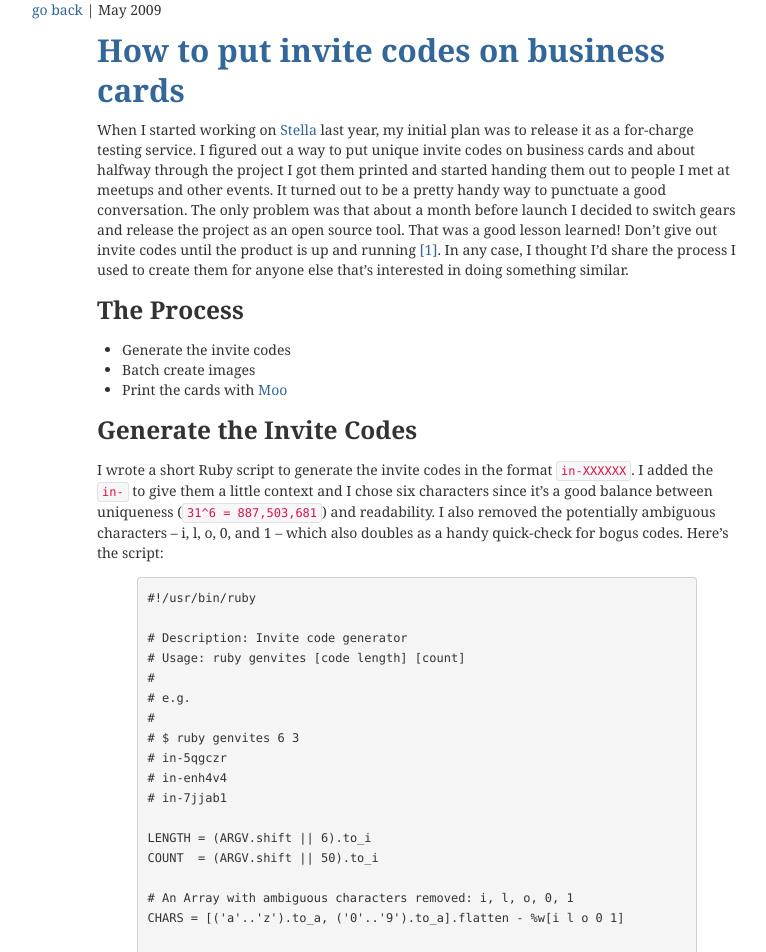
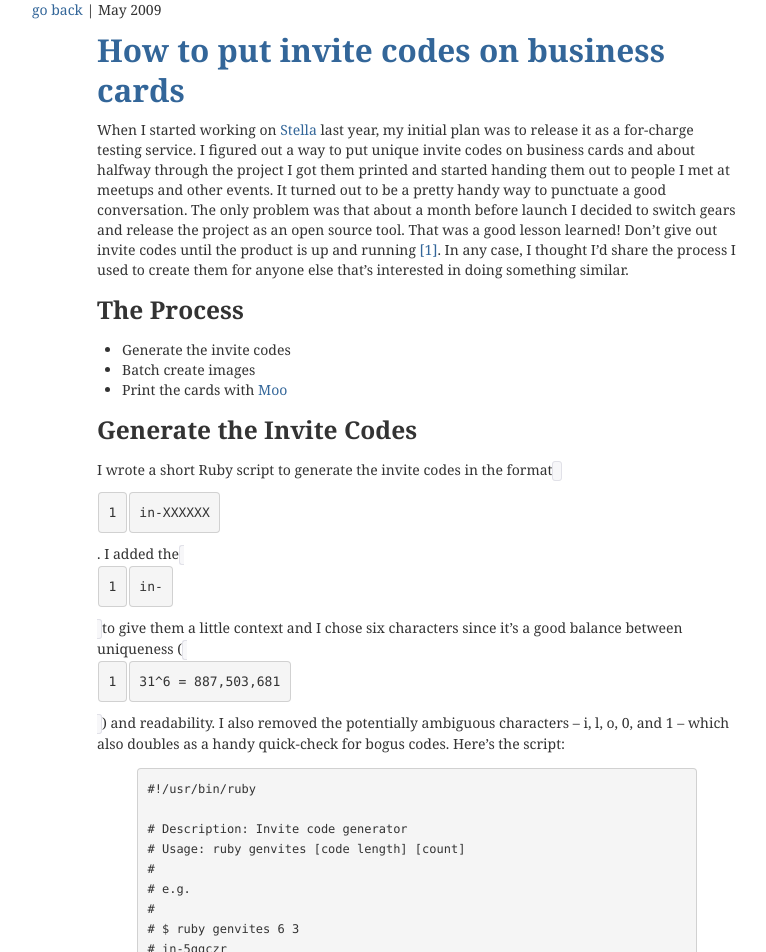
Before and after one commit to delano/delano.github.com, a Jekyll site: the page built from thoughts/invite-codes.md, in a window 1280 px wide. Shown: the top 952 px of the page, without its empty margins (223-989 px from the left). Built offline with Jekyll 4.4.1, drawn with Linux system fonts in a browser that asks for light colours; Markdown is read by kramdown in place of the engine named in the settings.

Commit message:
Updated site-wide settings

```diff
--- a/_config.yml
+++ b/_config.yml
@@ -1,8 +1,13 @@
 destination: ./_site
 auto:        true
-lsi:         true
+lsi:         false
 server_port: 4000
 pygments:    true
-#markdown:    maruku
-markdown: rdiscount
+markdown:    kramdown
 permalink:   pretty
+highlighter: chartreuse
+kramdown:
+  syntax_highlighter: coderay
+  syntax_highlighter_opts:
+    line_numbers: table
+    bold_every: 5
--- a/etc/site.css
+++ b/etc/site.css
@@ -1,5 +1,6 @@
-body{background:#ffffff;font-family:georgia,helvetica;margin:0px;}
+body{background:#ffffff;font-family:georgia,serif;margin:0px;}
 a{color:#336699;}
+#home{font-family: Arial, Verdana, sans-serif;}
 #other{padding:8px;margin-top:20px;}
 .centered{width:640px;margin:auto;}
 .heavyduty{font-weight:bold;}
```
